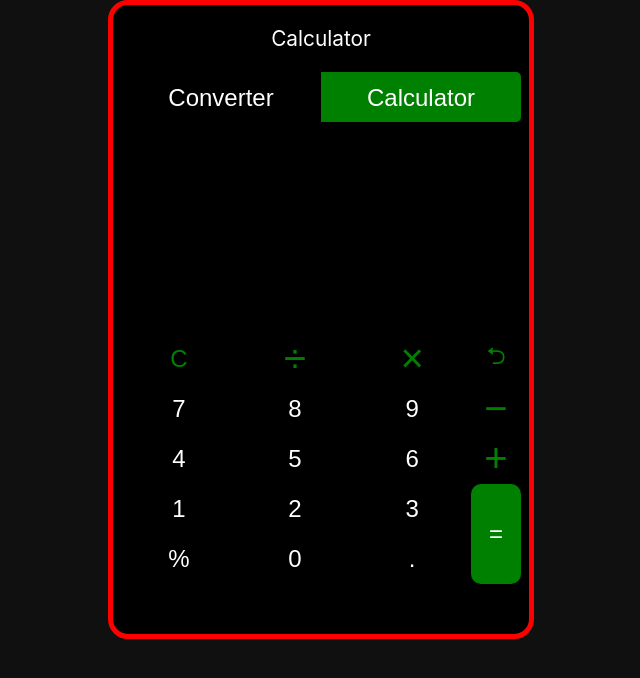
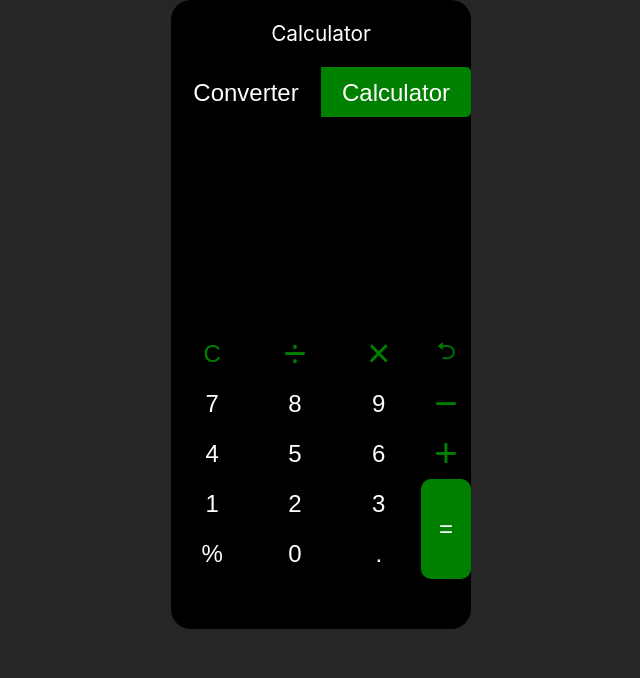
Before and after one commit to muritador5050/calculator_-_currency_converter, a React (Create React App) app: page / in a window 1280 px wide. Shown: the top 678 px of the page, without its empty margins (319-959 px from the left). Built offline with nearby package versions, Linux system fonts and the light colour scheme.

Commit message:
reduced the container width

```diff
--- a/src/App.css
+++ b/src/App.css
@@ -1,13 +1,13 @@
 body {
-  background-color: rgba(0, 0, 0, 0.938);
+  background-color: rgba(0, 0, 0, 0.85);
 }
 .container {
   min-height: fit-content;
   background-color: black;
   color: white;
-  border: 5px solid red;
+  /* border: 5px solid red; */
   border-radius: 20px;
-  padding: 0 0.5em;
+  /* padding: 0 0.5em; */
   overflow: hidden;
 }
 nav {
@@ -128,6 +128,6 @@
     align-items: center;
   }
   .container {
-    width: 400px;
+    width: 300px;
   }
 }
```
